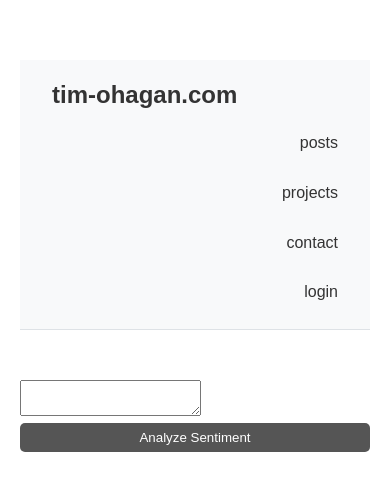
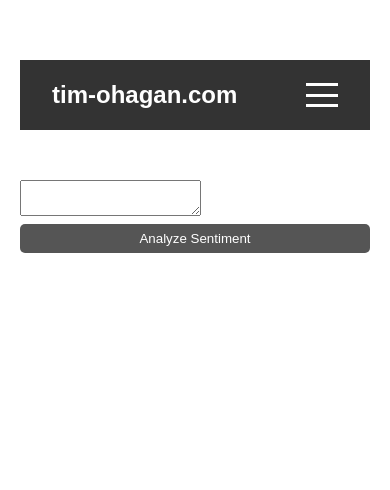
Before and after one commit to tmohagan/mern-resume, a React (Create React App) app in the folder client/: page /projects/sentiment in a window 390 px wide. Shown: the top 490 px of the page. Built offline with nearby package versions, Linux system fonts and the light colour scheme.

Commit message:
responsive hamburger header

```diff
--- a/client/src/App.css
+++ b/client/src/App.css
@@ -42,32 +42,31 @@ main {
 
 /* Header */
 header {
-    background-color: #f8f9fa;
+    background-color: #333;
     padding: 1rem 2rem;
-    border-bottom: 1px solid #dee2e6;
     display: flex;
-    flex-direction: column;
-    align-items: stretch;
+    justify-content: space-between;
+    align-items: center;
     margin: 20px 0 50px;
+    position: relative;
 }
 
 header a.logo {
     font-weight: bold;
     font-size: 1.5rem;
     text-align: left;
-    margin-bottom: 1rem;
+    color: #fff;
+    text-decoration: none;
 }
 
 header nav {
     display: flex;
-    justify-content: flex-end;
-    flex-wrap: wrap;
     gap: 1rem;
 }
 
 header nav a {
     text-decoration: none;
-    color: inherit;
+    color: #fff;
     font-size: inherit;
     font-family: inherit;
     background: none;
@@ -75,21 +74,63 @@ header nav a {
     padding: 0;
     cursor: pointer;
     white-space: nowrap;
+    transition: color 0.3s;
 }
 
 header nav a:hover {
-    text-decoration: underline;
+    color: #ccc;
+}
+
+.hamburger {
+    display: none;
+    flex-direction: column;
+    justify-content: space-around;
+    width: 2rem;
+    height: 2rem;
+    cursor: pointer;
+}
+
+.hamburger .line {
+    width: 100%;
+    height: 3px;
+    background-color: #fff;
+    transition: all 0.3s;
 }
 
 /* Responsive adjustments */
-@media (max-width: 480px) {
-    header nav {
-        flex-direction: column;
-        align-items: flex-end;
+@media (max-width: 768px) {
+    header {
+        flex-wrap: wrap;
     }
 
-    header nav a {
-        margin-bottom: 0.5rem;
+    header nav {
+        display: none;
+        width: 100%;
+        background-color: #333;
+        padding: 1rem;
+        box-sizing: border-box;
+        flex-direction: column;
+        gap: 1rem;
+    }
+
+    header nav.open {
+        display: flex;
+    }
+
+    .hamburger {
+        display: flex;
+    }
+
+    .hamburger.open .line:nth-child(1) {
+        transform: translateY(10px) rotate(45deg);
+    }
+
+    .hamburger.open .line:nth-child(2) {
+        opacity: 0;
+    }
+
+    .hamburger.open .line:nth-child(3) {
+        transform: translateY(-10px) rotate(-45deg);
     }
 }
 
--- a/client/src/Header.js
+++ b/client/src/Header.js
@@ -1,11 +1,12 @@
-import {Link, useNavigate} from "react-router-dom";
-import {useContext, useEffect} from "react";
-import {UserContext} from "./UserContext";
+import { Link, useNavigate } from "react-router-dom";
+import { useContext, useEffect, useState } from "react";
+import { UserContext } from "./UserContext";
 
 export default function Header() {
   const { userInfo, setUserInfo } = useContext(UserContext);
   const username = userInfo?.username;
   const navigate = useNavigate();
+  const [isMenuOpen, setIsMenuOpen] = useState(false);
 
   useEffect(() => {
     if (username) {
@@ -28,7 +29,7 @@ export default function Header() {
   }, [username]);
 
   const logout = async (event) => {
-    event.preventDefault(); // Prevent default link behavior
+    event.preventDefault();
     try {
       await fetch(`${process.env.REACT_APP_API_URL}/logout`, {
         credentials: "include",
@@ -42,24 +43,33 @@ export default function Header() {
     }
   };
 
+  const toggleMenu = () => {
+    setIsMenuOpen(!isMenuOpen);
+  };
+
   return (
     <header>
       <Link to="/" className="logo">tim-ohagan.com</Link>
-      <nav>
+      <div className={`hamburger ${isMenuOpen ? "open" : ""}`} onClick={toggleMenu}>
+        <div className="line"></div>
+        <div className="line"></div>
+        <div className="line"></div>
+      </div>
+      <nav className={`menu ${isMenuOpen ? "open" : ""}`}>
         {username ? (
           <>
-            <Link to="/posts_index">skills</Link>
-            <Link to="/projects_index">projects</Link>
-            <Link to="/contact">contact</Link>
-            <Link to="/account">my profile</Link>
+            <Link to="/posts_index" onClick={toggleMenu}>skills</Link>
+            <Link to="/projects_index" onClick={toggleMenu}>projects</Link>
+            <Link to="/contact" onClick={toggleMenu}>contact</Link>
+            <Link to="/account" onClick={toggleMenu}>my profile</Link>
             <Link to="/" onClick={logout}>logout</Link>
           </>
         ) : (
           <>
-            <Link to="/posts_index">posts</Link>
-            <Link to="/projects_index">projects</Link>
-            <Link to="/contact">contact</Link>
-            <Link to="/login">login</Link>
+            <Link to="/posts_index" onClick={toggleMenu}>posts</Link>
+            <Link to="/projects_index" onClick={toggleMenu}>projects</Link>
+            <Link to="/contact" onClick={toggleMenu}>contact</Link>
+            <Link to="/login" onClick={toggleMenu}>login</Link>
           </>
         )}
       </nav>
```
